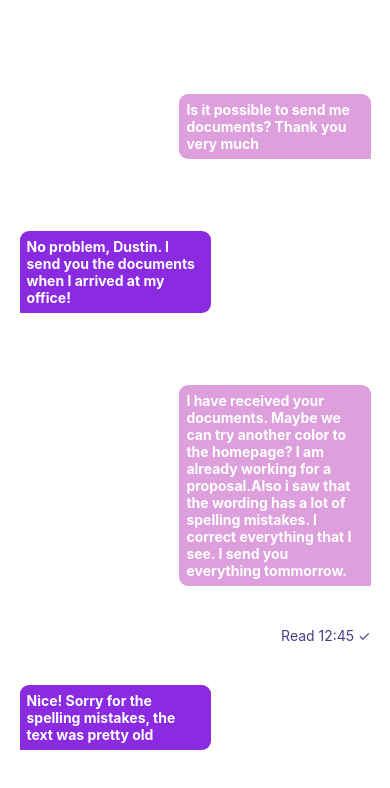
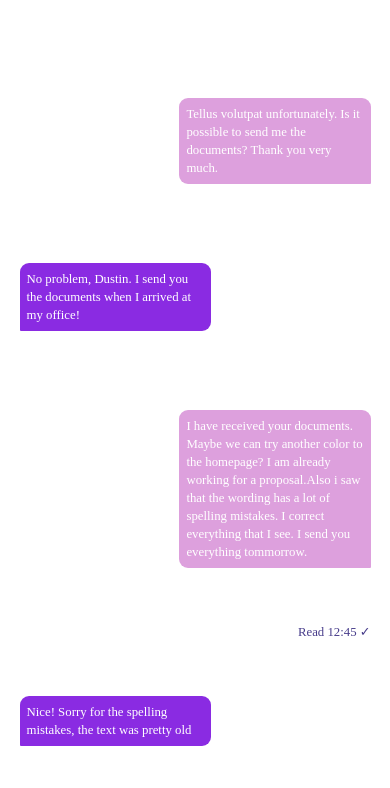
Before and after one commit to VladSobko/ChatLayout, a React Native app: screen / in a window 390 px wide. Shown: the top 788 px of the page. Built offline with nearby package versions, Linux system fonts and the light colour scheme.

Commit message:
font changes

```diff
--- a/App.js
+++ b/App.js
@@ -6,7 +6,7 @@ export default function App() {
     <View style={styles.container}>
       <View style={styles.msg_them}>
         <Text style={styles.baseText}>
-          Is it possible to send me documents? Thank you very much
+         Tellus volutpat unfortunately. Is it possible to send me the documents? Thank you very much.
         </Text>
       </View>
       <View style={styles.msg_me}>
@@ -45,7 +45,11 @@ const styles = StyleSheet.create({
 
   baseText: {
     color: "white",
-    fontWeight: "bold"
+    fontFamily: "Public Sans",
+    fontStyle: "normal",
+    fontWeight: "normal",
+    fontSize: 12.8,
+    lineHeight: 18
   },
 
   msg_them: {
@@ -70,9 +74,13 @@ const styles = StyleSheet.create({
   },
   msg_readDate: {
     color: "darkslateblue",
-    fontSize: 14,
     alignSelf: "flex-end",
     marginRight: "5%",
-    marginVertical: "-8%"
+    marginVertical: "-6%",
+    fontFamily: "Public Sans",
+    fontStyle: "normal",
+    fontWeight: "300",
+    fontSize: 12.8,
+    lineHeight: 16
   }
 });
```
